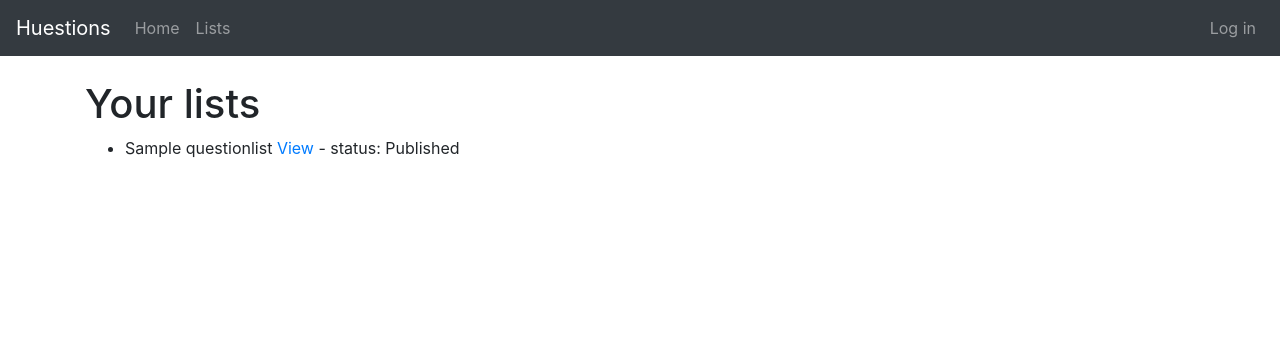
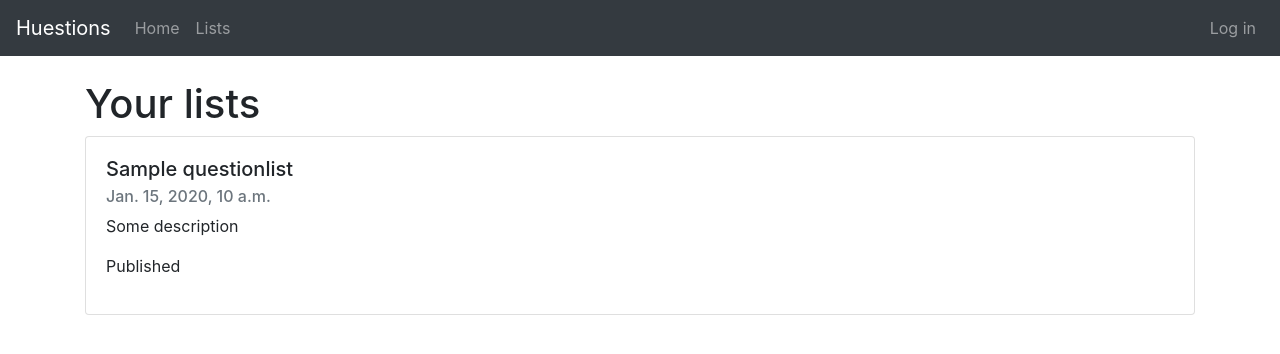
Before and after one commit to jalvaradosegura/huestions, a Django app: a page that uses templates/user_lists.html in a window 1280 px wide. Shown: the top 354 px of the page. Run offline with Django 3.2, Linux system fonts and the light colour scheme; tables that the repository leaves empty hold one stand-in row (values such as "Sample post"); some libraries are stand-ins or nearby versions.

Commit message:
Add a better way to display lists within html

```diff
--- a/functional_tests/tests.py
+++ b/functional_tests/tests.py
@@ -224,7 +224,9 @@ class CreateListTests(FunctionalTestsBase):
         self.browser.get(f'{self.live_server_url}/lists/')
 
         # She only sees one of the lists (the activated one)
-        html_ul_list = self.browser.find_element_by_id('list').text
+        html_ul_list = self.browser.find_element_by_class_name(
+            'container'
+        ).text
         self.assertIn('awesome list', html_ul_list)
         self.assertNotIn('normal list', html_ul_list)
 
@@ -326,7 +328,7 @@ class UserProfileTests(FunctionalTestsBase):
         )
 
         # Check that the list has the new name
-        lists = self.browser.find_element_by_tag_name('ul').text
+        lists = self.browser.find_element_by_tag_name('h5').text
         self.assertIn('new name for my list', lists)
 
         # She tries to edit the same list again
--- a/templates/user_lists.html
+++ b/templates/user_lists.html
@@ -2,10 +2,21 @@
 {% block main %}
 
 <h1>Your lists</h1>
-  <ul>
     {% for question_list in object_list %}
-      <li>{{ question_list.title }} <a href="{{ question_list.get_absolute_url }}" id="button_to_select">View</a> - status: {% if question_list.active %}Published{% else %}Incomplete | <a href="{% url 'edit_list' question_list.slug %}" id="edit_{{ forloop.counter0 }}">Edit</a> <a href="{% url 'delete_list' question_list.slug %}" id="delete_{{ forloop.counter0 }}">Delete</a>{% endif %}</li>
+      <div class="card" style="">
+	<div class="card-body">
+	  <h5 class="card-title">{{ question_list.title }}</h5>
+	  <h6 class="card-subtitle mb-2 text-muted">{{ question_list.created }}</h6>
+	  <p class="card-text">Some description</p>
+	  {% if question_list.active %}
+	    <p>Published</p>
+	  {% else %}
+	    <a href="{% url 'edit_list' question_list.slug %}" class="btn btn-primary" id="edit_{{ forloop.counter0 }}">Edit</a>
+	    <a href="{% url 'delete_list' question_list.slug %}" class="btn btn-danger" id="delete_{{ forloop.counter0 }}">Delete</a>
+	  {% endif %}
+	</div>
+      </div>
+      <br/>
     {% endfor %}
-  </ul>
 
 {% endblock main %}
```
Also changed, not shown: templates/lists.html (+11 -5 lines).
